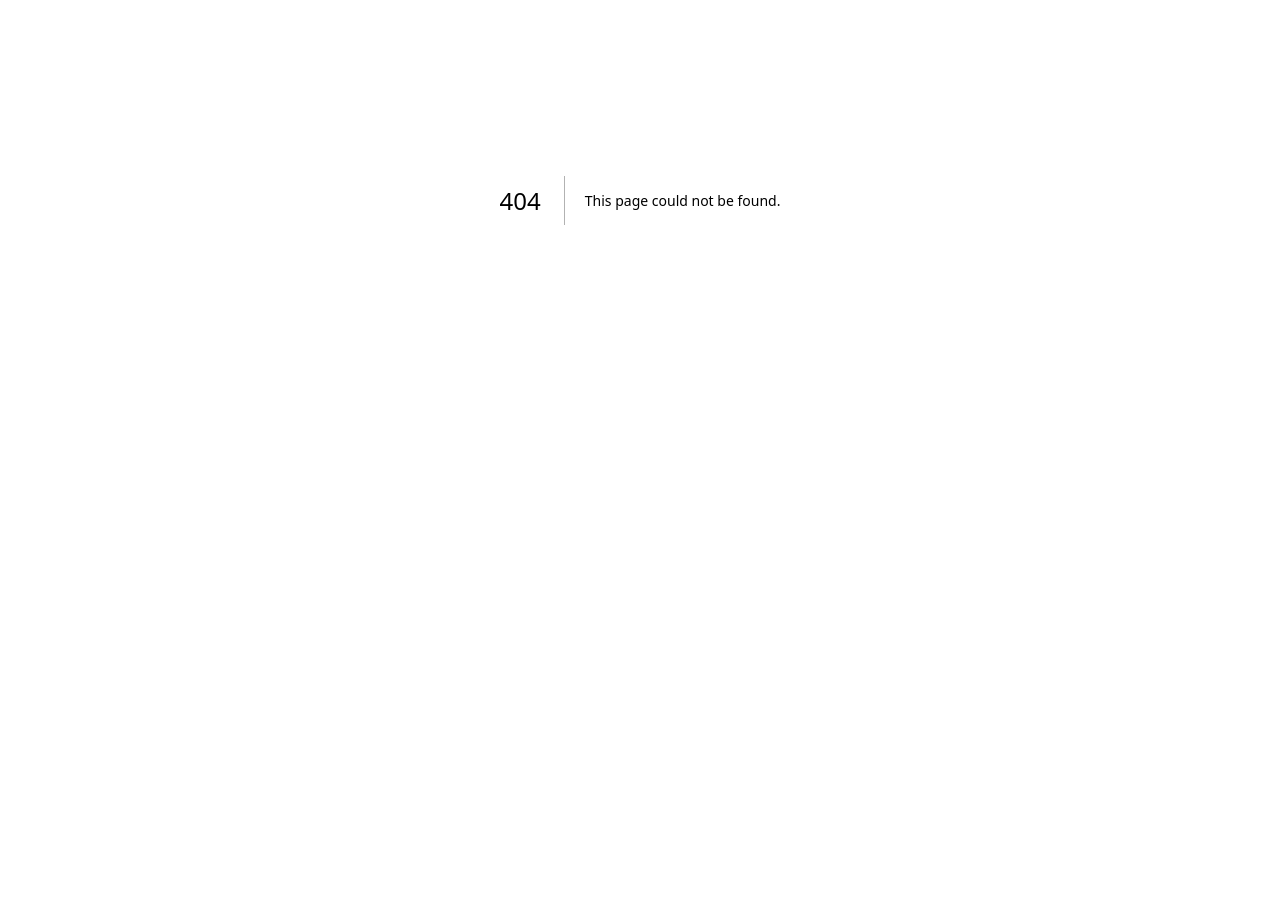
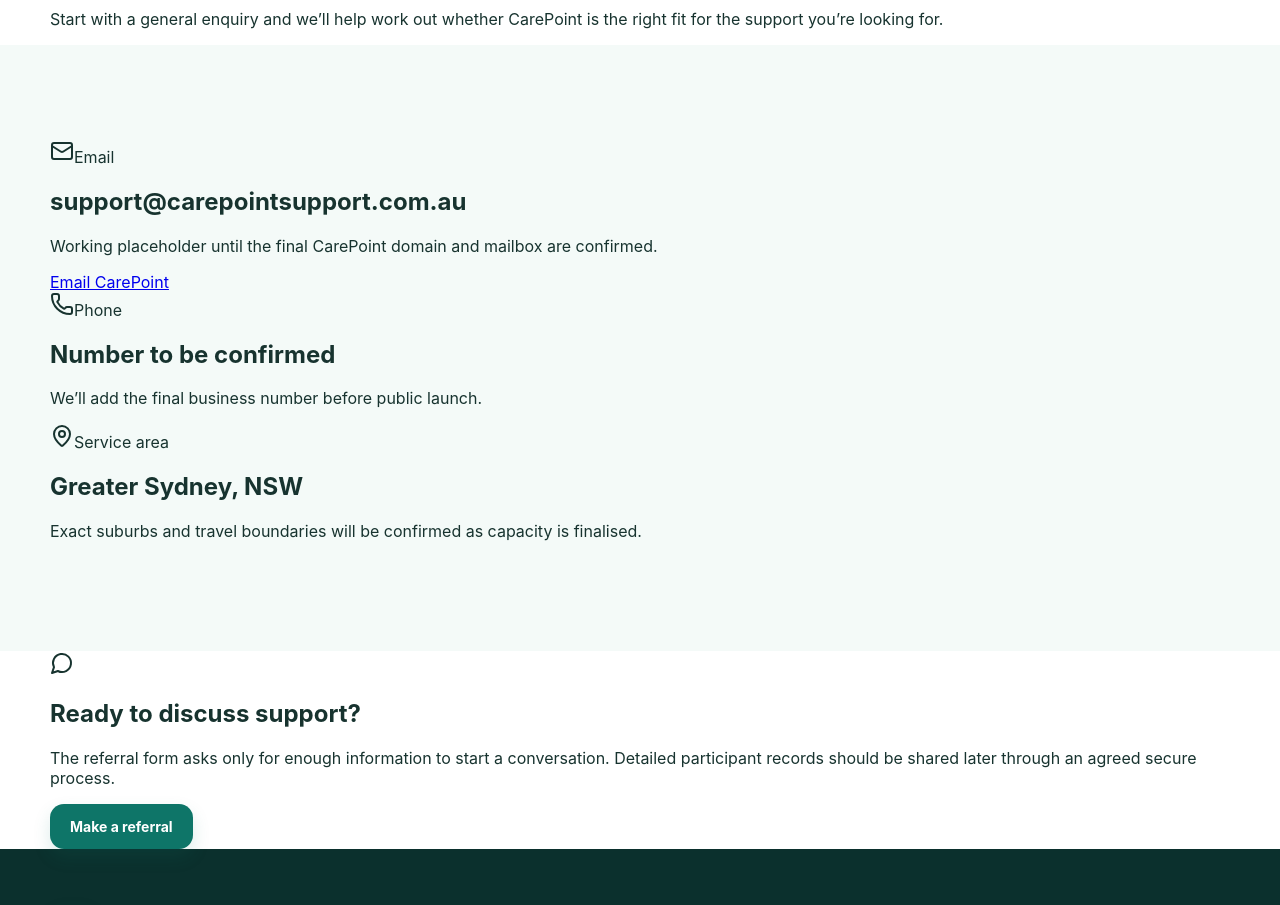
Before and after one commit to iamnarace/NDIS_Project, a Next.js app: page /contact in a window 1280 px wide. Before the commit this address had no page. Shown: the part 200-1105 px from the top of the page. Before the commit the page ends 800 px from the top, so only its background shows below. Built offline with nearby package versions, Linux system fonts and the light colour scheme.

Commit message:
Add CarePoint contact page

```diff
--- /dev/null
+++ b/app/contact/page.tsx
@@ -0,0 +1,10 @@
+import { Mail, MapPin, MessageCircle, Phone } from 'lucide-react';
+import Link from 'next/link';
+import { SiteHeader } from '../../components/SiteHeader';
+import { SiteFooter } from '../../components/SiteFooter';
+
+export default function ContactPage(){return <><SiteHeader/><main>
+<section className="pageHero shell compactHero"><span className="eyebrow">Contact CarePoint</span><h1>Questions before making a referral?</h1><p>Start with a general enquiry and we’ll help work out whether CarePoint is the right fit for the support you’re looking for.</p></section>
+<section className="softSection"><div className="shell contactCards"><article><Mail/><span>Email</span><h2>support@carepointsupport.com.au</h2><p>Working placeholder until the final CarePoint domain and mailbox are confirmed.</p><a href="mailto:support@carepointsupport.com.au">Email CarePoint</a></article><article><Phone/><span>Phone</span><h2>Number to be confirmed</h2><p>We’ll add the final business number before public launch.</p></article><article><MapPin/><span>Service area</span><h2>Greater Sydney, NSW</h2><p>Exact suburbs and travel boundaries will be confirmed as capacity is finalised.</p></article></div></section>
+<section className="shell contentBand"><div><MessageCircle/><h2>Ready to discuss support?</h2></div><div><p>The referral form asks only for enough information to start a conversation. Detailed participant records should be shared later through an agreed secure process.</p><Link className="button" href="/referral">Make a referral</Link></div></section>
+</main><SiteFooter/></>}
```
